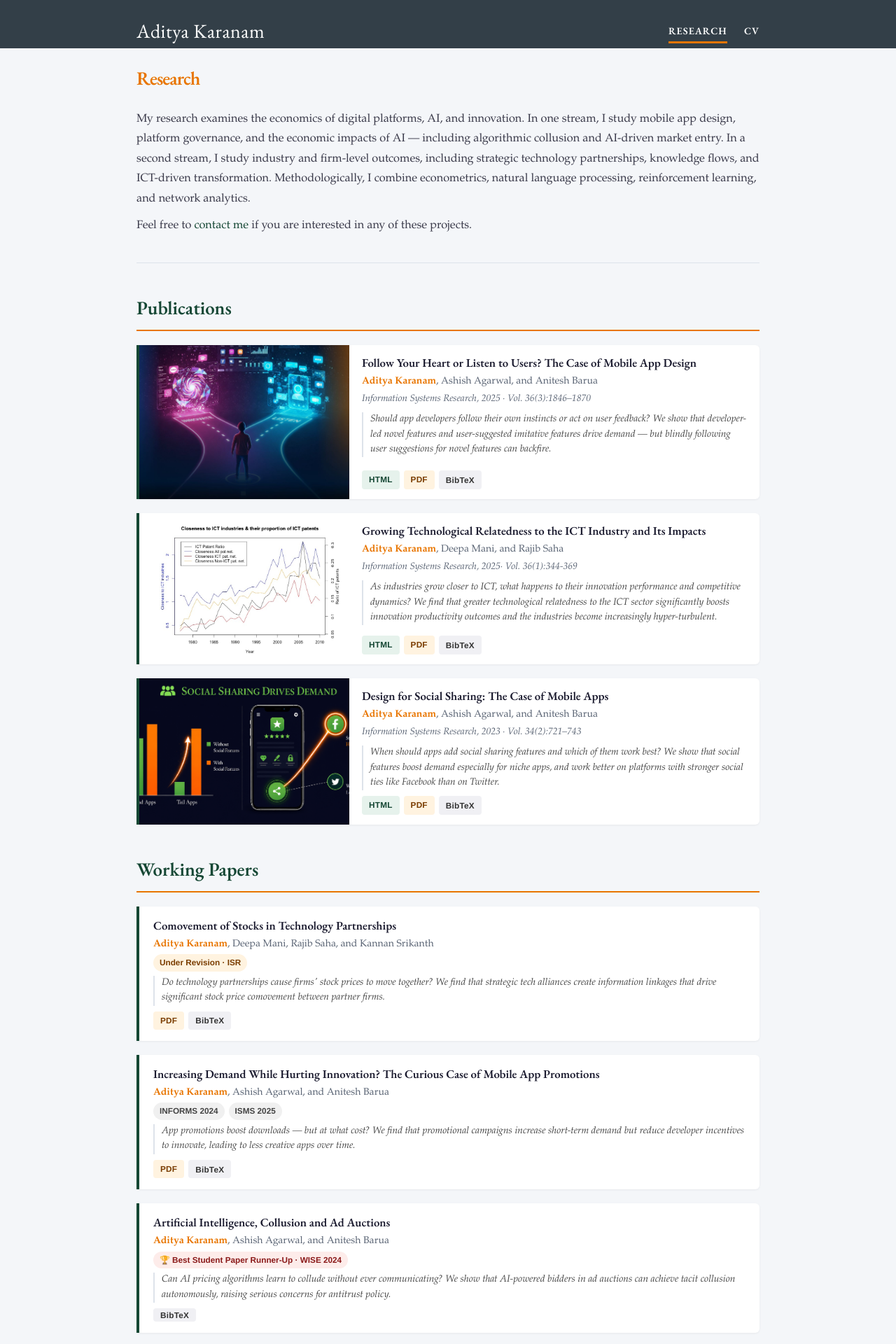
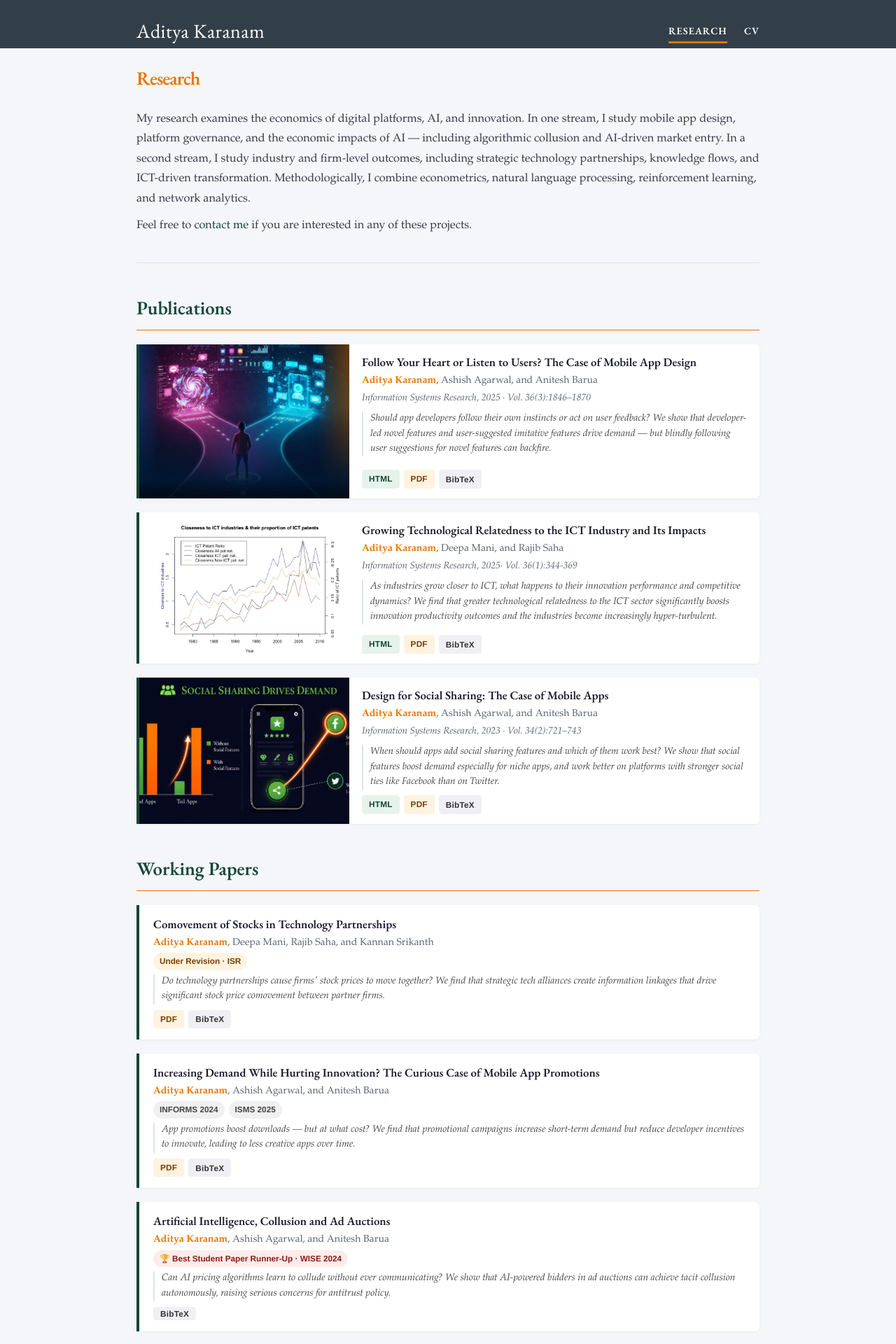
Before and after one commit to askaranam/askaranam.github.io, a Jekyll site: the page built from research.html, in a window 1280 px wide. Shown: the top 1920 px of the page at 70% size. Built offline with Jekyll 4.4.1, drawn with Linux system fonts in a browser that asks for light colours; nearby versions of some CDN libraries; some web fonts are replaced.

Commit message:
Update research.html

```diff
--- a/research.html
+++ b/research.html
@@ -10,7 +10,7 @@
 .research-intro { margin-bottom: 36px; padding-bottom: 28px; border-bottom: 1px solid #dde3ea; font-size: 0.97em; color: #3a3a4a; line-height: 1.75; }
 .research-intro p { margin-bottom: 10px; }
 
-.section-heading { font-family: 'EB Garamond', Garamond, Georgia, serif; font-size: 1.45em; font-weight: 600; color: #154734; margin: 40px 0 20px; padding-bottom: 8px; border-bottom: 2px solid #e87500; }
+.section-heading { font-family: 'EB Garamond', Garamond, Georgia, serif; font-size: 1.45em; font-weight: 600; color: #154734; margin: 40px 0 20px; padding-bottom: 8px; border-bottom: 1px solid #e87500; }
 .paper { background: #ffffff; border-left: 4px solid #154734; border-radius: 0 6px 6px 0; margin-bottom: 20px; box-shadow: 0 1px 3px rgba(0,0,0,0.06); transition: border-color 0.2s, box-shadow 0.2s; overflow: hidden; display: flex; flex-direction: row; }
 /* .paper { background: #ffffff; border-left: 4px solid #154734; border-radius: 0 6px 6px 0; margin-bottom: 20px; box-shadow: 0 1px 3px rgba(0,0,0,0.06); transition: border-color 0.2s, box-shadow 0.2s; overflow: hidden; display: flex; flex-direction: row; max-height: 240px; } */
 .paper:hover { border-left-color: #e87500; box-shadow: 0 3px 10px rgba(0,0,0,0.09); }
```
